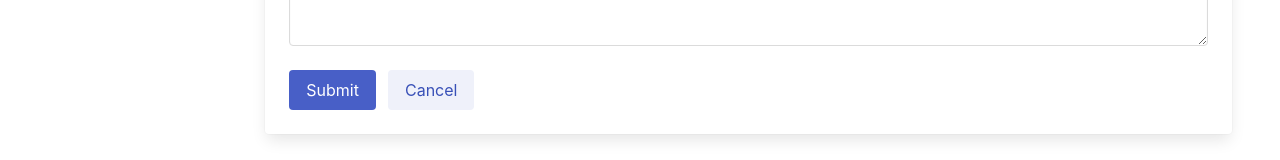
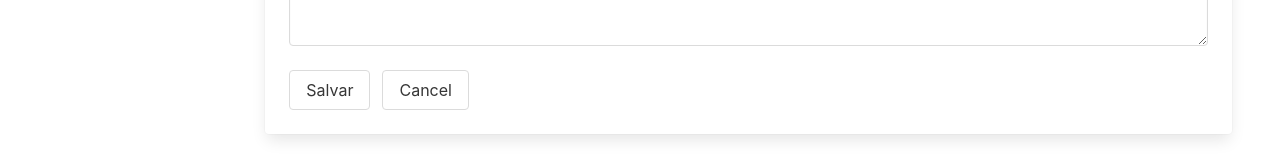
Before and after one commit to marcosmour/vendasappfrontend, a Next.js app: page /cadastros/produtos in a window 1280 px wide. Shown: the part 234-394 px from the top of the page. Built offline with nearby package versions, Linux system fonts and the light colour scheme.

Commit message:
implementando o atualizar de produtos, e modificando o id

```diff
--- a/src/app/models/produtos/index.ts
+++ b/src/app/models/produtos/index.ts
@@ -1,5 +1,5 @@
 export interface Produto{
-    id?: number;
+    id?: string;
     nome?: string;
     descricao?: string;
     preco?: number;
--- a/src/app/services/produto.service.ts
+++ b/src/app/services/produto.service.ts
@@ -11,7 +11,13 @@ export const useProdutoService = () => {
         return response.data;
     }
 
+    const atualizar = async (produto: Produto) : Promise<void> => {
+        const url: string = `${resourceURL}/${produto.id}`
+        await httClient.put<Produto>(url, produto)
+    }
+
     return{
-        salvar
+        salvar,
+        atualizar
     }
 }
--- a/src/components/produtos/cadastro/index.tsx
+++ b/src/components/produtos/cadastro/index.tsx
@@ -2,6 +2,7 @@ import { useState} from 'react'
 import { Layout, Input } from 'components'
 import { useProdutoService } from 'app/services'
 import { Produto } from 'app/models/produtos'
+
 
 export const CadastroProdutos: React.FC = () =>{
 
@@ -15,11 +16,18 @@ export const CadastroProdutos: React.FC = () =>{
 
     const submit = () => {
         const produto: Produto = {
+            id,
             sku,
             preco: parseFloat(preco),
             nome,
             descricao
         }
+
+        if(id){
+            service
+                .atualizar(produto)
+                .then(produtoResposta => console.log("Atualizado!"))
+        }else{
 
             service
             .salvar(produto)
@@ -27,6 +35,8 @@ export const CadastroProdutos: React.FC = () =>{
                 setId(produtoResposta.id)
                 setCadastro(produtoResposta.cadastro)
             })
+        }
+
 
     }
 
@@ -92,11 +102,13 @@ export const CadastroProdutos: React.FC = () =>{
             </div>
 
             <div className="field is-grouped">
-                <div className="control">
-                     <button onClick={submit} className="button is-link">Submit</button>
+                <div className="control is-link">
+                     <button onClick={submit} className="button">
+                        { id? "Atualizar" : "Salvar"}
+                     </button>
                          </div>
                           <div className="control">
-                  <button className="button is-link is-light">Cancel</button>
+                  <button className="button ">Cancel</button>
                  </div>
             </div>
         </Layout>
```
Lines whose indentation alone changed are shown as unchanged.
